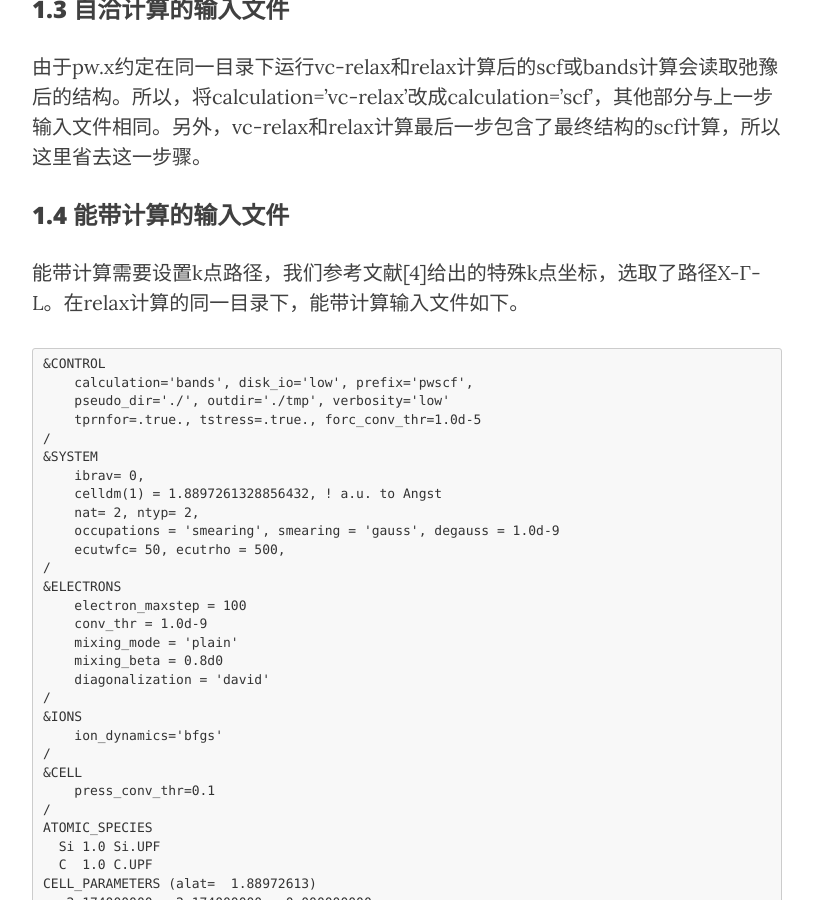
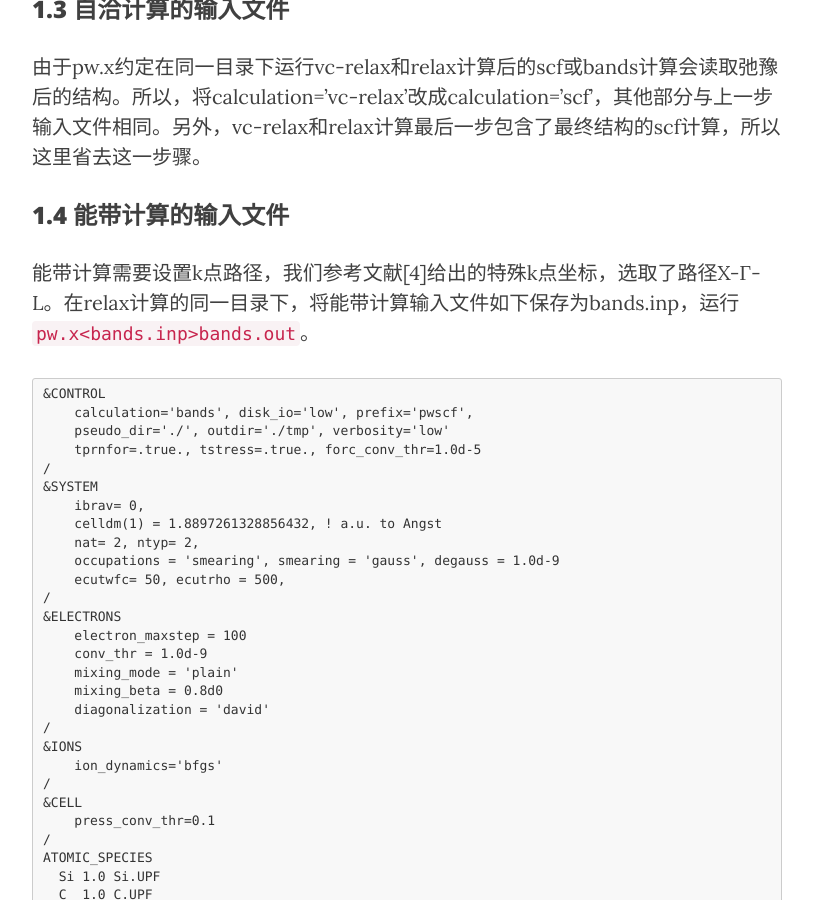
Before and after one commit to yyyu200/DFTbook, a Jekyll site: the page built from _posts/2019-04-01-HandsOn.md, in a window 1280 px wide and 900 px high, scrolled down 7234 px. Shown: the whole window, without its empty margins (233-1046 px from the left). Built offline with Jekyll 4.4.1, drawn with Linux system fonts in a browser that asks for light colours; nearby versions of some CDN libraries; formulas are drawn with MathJax 3; comment, search, counter and statistics services are not loaded; some of the changed text lies outside the part shown.

Commit message:
modify at20190430-13:55:53-aliyun

````diff
--- a/_posts/2019-04-01-HandsOn.md
+++ b/_posts/2019-04-01-HandsOn.md
@@ -156,7 +156,7 @@ K_POINTS {automatic}
 <a href="https://yyyu200.github.io/DFTbook/img/Si.UPF">Si.UPF</a>
 <a href="https://yyyu200.github.io/DFTbook/img/C.UPF">C.UPF</a>
 
-将输入文件保存成relax.inp，和两个赝势文件放在同一目录，运行pw.x < relax.inp 开始计算。
+将输入文件保存成relax.inp，和两个赝势文件放在同一目录，运行```pw.x < relax.inp > relax.out``` 开始计算。
 
 在输出文件中可以找到弛豫后的晶格结构，可以看出晶格常数理论值为4.378Å。结构弛豫通过力的计算得到总能-位形曲面上的局部极小值，为了模拟实际，需要初始结构与实际情况足够接近。
 
@@ -210,7 +210,7 @@ nk1, nk2, nk3, k1, k2, k3
 由于pw.x约定在同一目录下运行vc-relax和relax计算后的scf或bands计算会读取弛豫后的结构。所以，将calculation='vc-relax'改成calculation='scf'，其他部分与上一步输入文件相同。另外，vc-relax和relax计算最后一步包含了最终结构的scf计算，所以这里省去这一步骤。
 
 ### 1.4 能带计算的输入文件
-能带计算需要设置k点路径，我们参考文献[4]给出的特殊k点坐标，选取了路径X-Γ-L。在relax计算的同一目录下，能带计算输入文件如下。
+能带计算需要设置k点路径，我们参考文献[4]给出的特殊k点坐标，选取了路径X-Γ-L。在relax计算的同一目录下，将能带计算输入文件如下保存为bands.inp，运行```pw.x<bands.inp>bands.out```。
 
 ```
 &CONTROL
````
